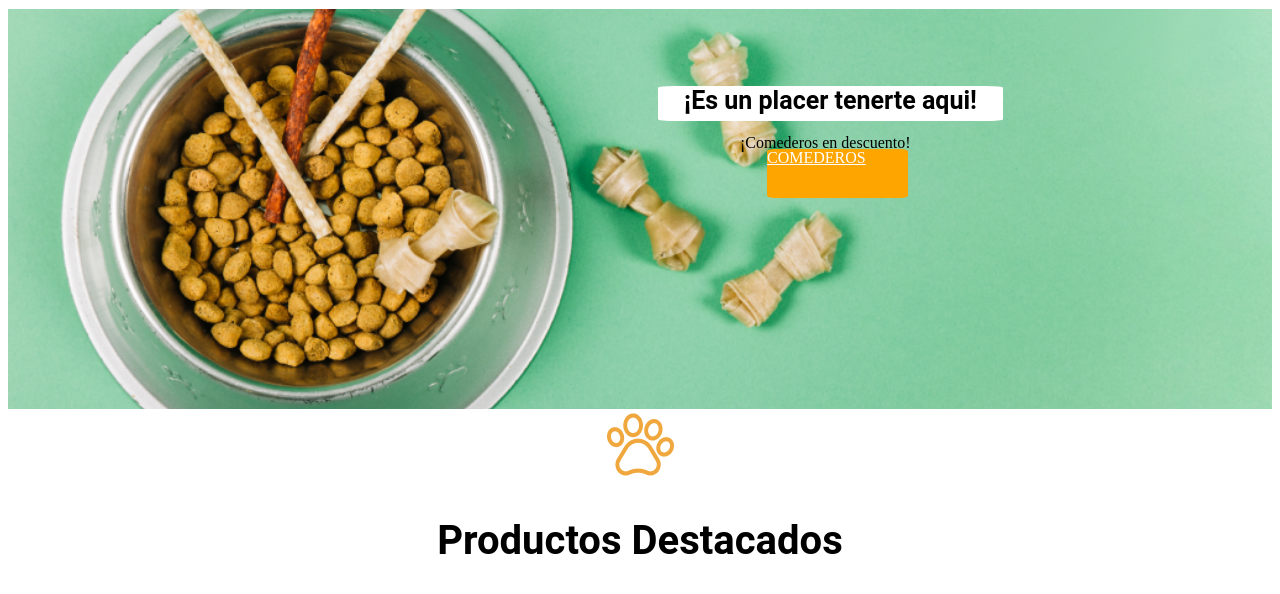
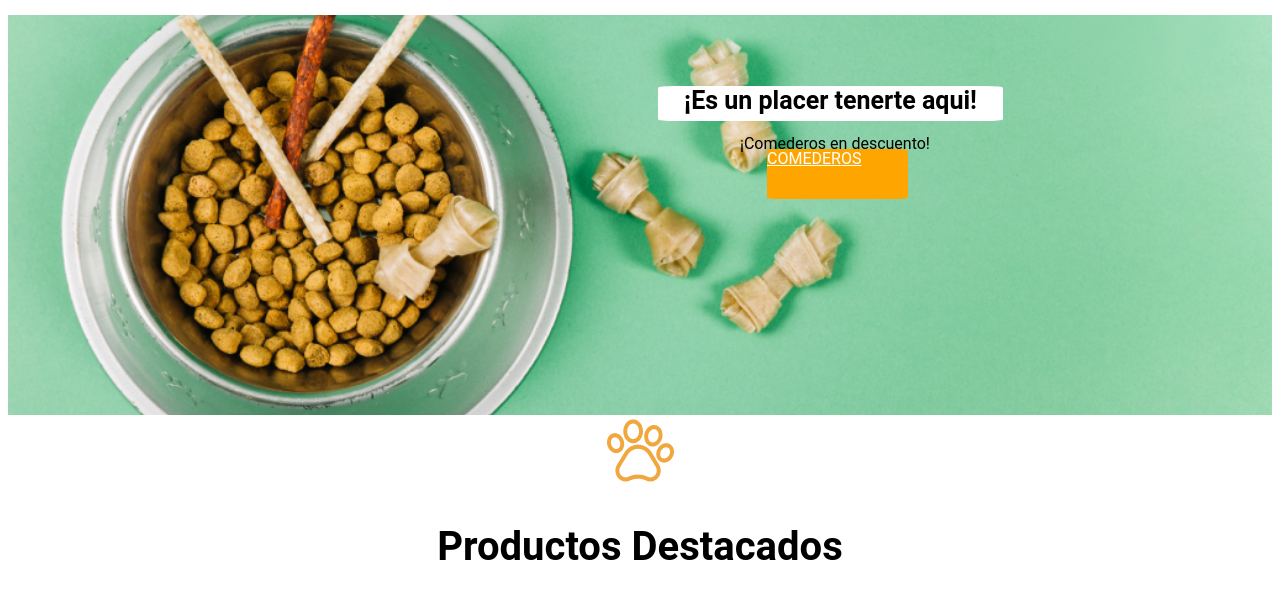
Before and after one commit to milagrosabdala/proyectopetshop, a plain HTML site: page index.html in a window 1280 px wide. Shown: the part 185-779 px from the top of the page. Drawn offline with Linux system fonts and the light colour scheme.

Commit message:
PETSHOP con CSS CORREGIDO

```diff
--- a/CSS/estilos.css
+++ b/CSS/estilos.css
@@ -1,25 +1,29 @@
-@import url('https://fonts.googleapis.com/css2?family=Roboto:wght@100;400;500&display=swap')
 
+<style>
+@import url('https://fonts.googleapis.com/css2?family=Roboto:wght@100&display=swap');
+</style>
 
 
 
 /*HEADER*/
 
-
+*{font-family: 'Roboto', sans-serif;}
 
 
 h1 {color:black}
 .topheader{color: whitesmoke; background-color: black; background-size: contain;}
 .divlogo {background-color: orange;}
 
-.hero {
+.hero
+{
   background-color: aliceblue;
-  background-image: url(/img/fondoheroe.png);
+  background-image: url('../img/BOWL.png');
   background-repeat: no-repeat;
   background-position: center;
   background-size: cover;
   height: 400px;
-}
+ }
+
 .perroygato {color: white;}
 
 
@@ -38,7 +42,7 @@ h1 {color:black}
   border-radius:  5%;}
 
 .comederosendescuento { position: absolute;
-  width: 190px;
+  width: 300px;
   height: 19px;
   left: 740px;
   top: 303px;
@@ -50,7 +54,7 @@ h1 {color:black}
   position: absolute;
   border-radius: 5%;
   width: 141px;
-  height: 49px;
+  height: 50px;
   left: 767px;
   top: 334px;
   }
@@ -63,12 +67,14 @@ a:active {text-decoration: none;}
 
 
 /*BODY*/
+*{font-family: 'Roboto', sans-serif;}
 h2{font-family: 'Roboto', sans-serif; font-weight: bold; font-size: 40px;}
 
 
 
 
 /*FOOTER*/
+*{font-family: 'Roboto', sans-serif;}
 .footerbottom {color: white;
    background-color:#3C2313; opacity: 100%; background-position: center; background-size: cover; }
 
```
Also changed, not shown: img/BOWL.png (added).
